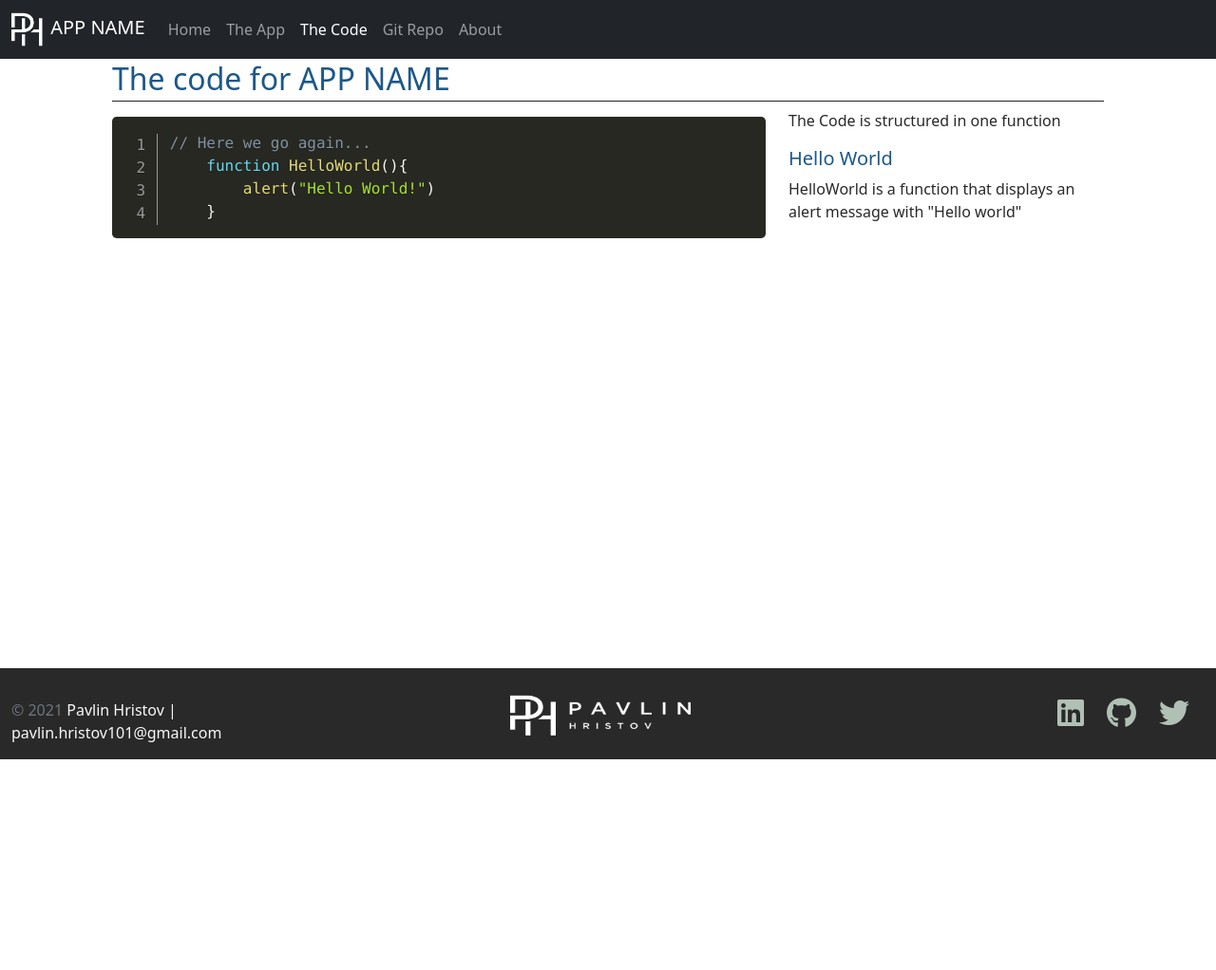
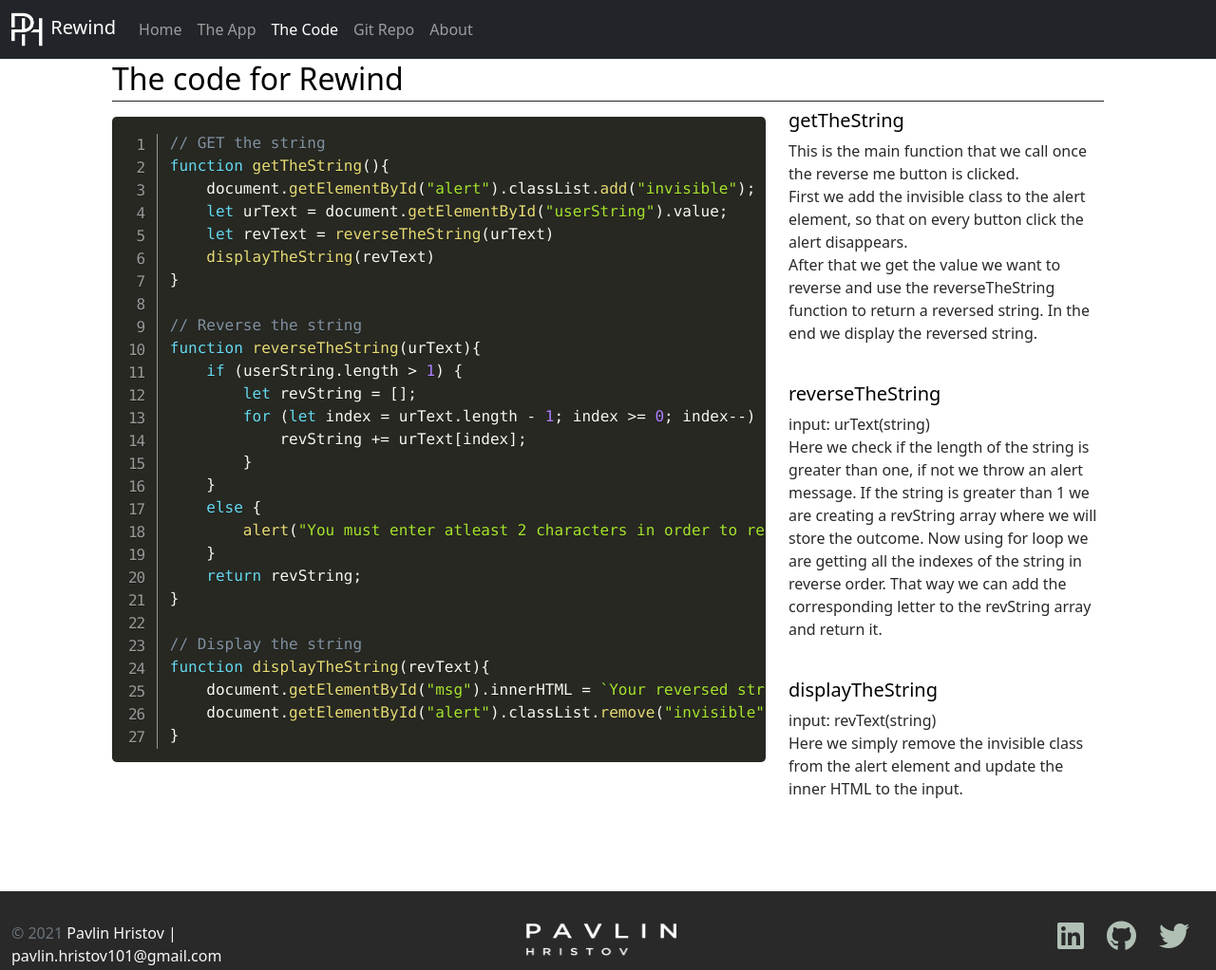
Before and after one commit to PHHristov/Rewind, a plain HTML site: page code.html in a window 1280 px wide. Shown: the whole page at 95% size. Before the commit the page ends 800 px from the top, so only its background shows below. Drawn offline with nearby package versions, Linux system fonts and the light colour scheme.

Commit message:
finish rewind

```diff
--- a/code.html
+++ b/code.html
@@ -2,7 +2,7 @@
 <html lang="en" class="h-100">
 
 <head>
-    <title>App Name: A coding project by Pavlin Hristov</title>
+    <title>Rewind: A coding project by Pavlin Hristov</title>
     <!-- Required meta tags -->
     <meta charset="utf-8">
     <meta name="viewport" content="width=device-width, initial-scale=1, shrink-to-fit=no">
@@ -30,7 +30,7 @@
     <!-- ===== Nav Section ========= -->
     <nav class="navbar navbar-expand-md navbar-dark fixed-top bg-dark">
         <div class="container-fluid">
-            <a class="navbar-brand" href="#"><img src="/img/logo/Logo_initials.png" class="d-inline-block align-text-botom" width="36" alt=""> APP NAME</a>
+            <a class="navbar-brand" href="#"><img src="/img/logo/Logo_initials.png" class="d-inline-block align-text-botom" width="36" alt=""> Rewind</a>
             <button class="navbar-toggler" type="button" data-bs-toggle="collapse" data-bs-target="#navbarCollapse"
                 aria-controls="navbarCollapse" aria-expanded="false" aria-label="Toggle navigation">
                 <span class="navbar-toggler-icon"></span>
@@ -47,7 +47,7 @@
                         <a class="nav-link active" aria-current="page" href="code.html">The Code</a>
                     </li>
                     <li class="nav-item">
-                        <a class="nav-link" target="_blank" href="#">Git Repo</a>
+                        <a class="nav-link" target="_blank" href="https://github.com/PHHristov/Rewind">Git Repo</a>
                     </li>
                     <li class="nav-item">
                         <a class="nav-link" target="_blank" href="#">About</a>
@@ -59,22 +59,49 @@
     <!-- ===== Main Section ========= -->
     <main class="flex-shrink-0">
         <div class="container py- px-5">
-            <h2 class="border-1 border-bottom border-dark py-1">The code for APP NAME</h2>
+            <h2 class="border-1 border-bottom border-dark py-1">The code for Rewind</h2>
             <div class="row row-cols-1 row-cols-lg-2">
                 <div class="col-lg-8" >
                     <pre class="line-numbers">
                         <code class="language-javascript">
-                            // Here we go again...
-                                function HelloWorld(){
-                                    alert("Hello World!")
+                            // GET the string
+                            function getTheString(){
+                                document.getElementById("alert").classList.add("invisible");
+                                let urText = document.getElementById("userString").value;
+                                let revText = reverseTheString(urText)
+                                displayTheString(revText)
+                            }
+
+                            // Reverse the string
+                            function reverseTheString(urText){
+                                if (userString.length > 1) {
+                                    let revString = [];
+                                    for (let index = urText.length - 1; index >= 0; index--) {
+                                        revString += urText[index];
+                                    }
                                 }
+                                else {
+                                    alert("You must enter atleast 2 characters in order to reverse!")
+                                }
+                                return revString;
+                            }
+
+                            // Display the string
+                            function displayTheString(revText){
+                                document.getElementById("msg").innerHTML = `Your reversed string is: ${revText}`;
+                                document.getElementById("alert").classList.remove("invisible");
+                            }
                         </code>
                     </pre>
                 </div>
                 <div class="col-lg-4">
-                   <p> The Code is structured in one function</p>
-                   <h5>Hello World</h5>
-                   <p>HelloWorld is a function that displays an alert message with "Hello world"</p>
+                   <h5>getTheString</h5>
+                   <p>This is the main function that we call once the reverse me button is clicked. <br>First we add the invisible class to the alert element, so that on every button click the alert disappears. <br>After that we get the value we want to reverse and use the reverseTheString function to return a reversed string. In the end we display the reversed string. <br><br></p>
+                   <h5>reverseTheString</h5>
+                   <p>input: urText(string) <br>Here we check if the length of the string is greater than one, if not we throw an alert message. If the string is greater than 1 we are creating a revString array where we will store the outcome. Now using for loop we are getting all the indexes of the string in reverse order. That way we can add the corresponding letter to the revString array and return it. <br><br></p>
+                   <h5>displayTheString</h5>
+                   <p>input: revText(string) <br> Here we simply remove the invisible class from the alert element and update the inner HTML to the input.</p>
+
                 </div>
             </div>
         </div>
@@ -86,7 +113,7 @@
                 <div class="col text-light order-last order-lg-first">
                     <div class="pt-3"><span class="text-muted">&copy; 2021</span> Pavlin Hristov | pavlin.hristov101@gmail.com</div>
                 </div>
-                <div class="col d-flex align-items-center justify-content-start justify-content-lg-center"><img src="/img/logo/Logo_cropped.png" alt="Pavlin Hristov Logo" height="50" width="190"></div>
+                <div class="col d-flex align-items-center justify-content-start justify-content-lg-center"><img src="/img/logo/Logo_cropped_no_ini.png" alt="Pavlin Hristov Logo" height="42" width="160"></div>
                 <div class="col d-flex align-items-center justify-content-start justify-content-lg-end">
                     <div class="row">
                         <div class="col social"><a href="https://www.linkedin.com/in/pavlin-hristov-8b3655145/"><i class="fab fa-linkedin fa-2x"></i></a></div>
--- a/css/site.css
+++ b/css/site.css
@@ -1,6 +1,6 @@
 :root {
-    --primary-color: #1d5888;
-    --secondary-color: #ff993b;
+    --primary-color: #000000;
+    --secondary-color: #ff0000;
     --dark-color: #292929;
     --white-color: #dff3e4;
 }
@@ -29,9 +29,6 @@ footer .social>a {
     opacity: 0.75;
 }
 
-main .chkb {
-    color: green;
-}
 
 footer .social>a:hover {
     color: var(--secondary-color);
```
Also changed, not shown: app.html (+32 -5 lines), index.html (+11 -8 lines), js/site.js (+26 -3 lines), img/RewindLogo.svg (added), img/logo/Logo_cropped_no_ini.png (added).
